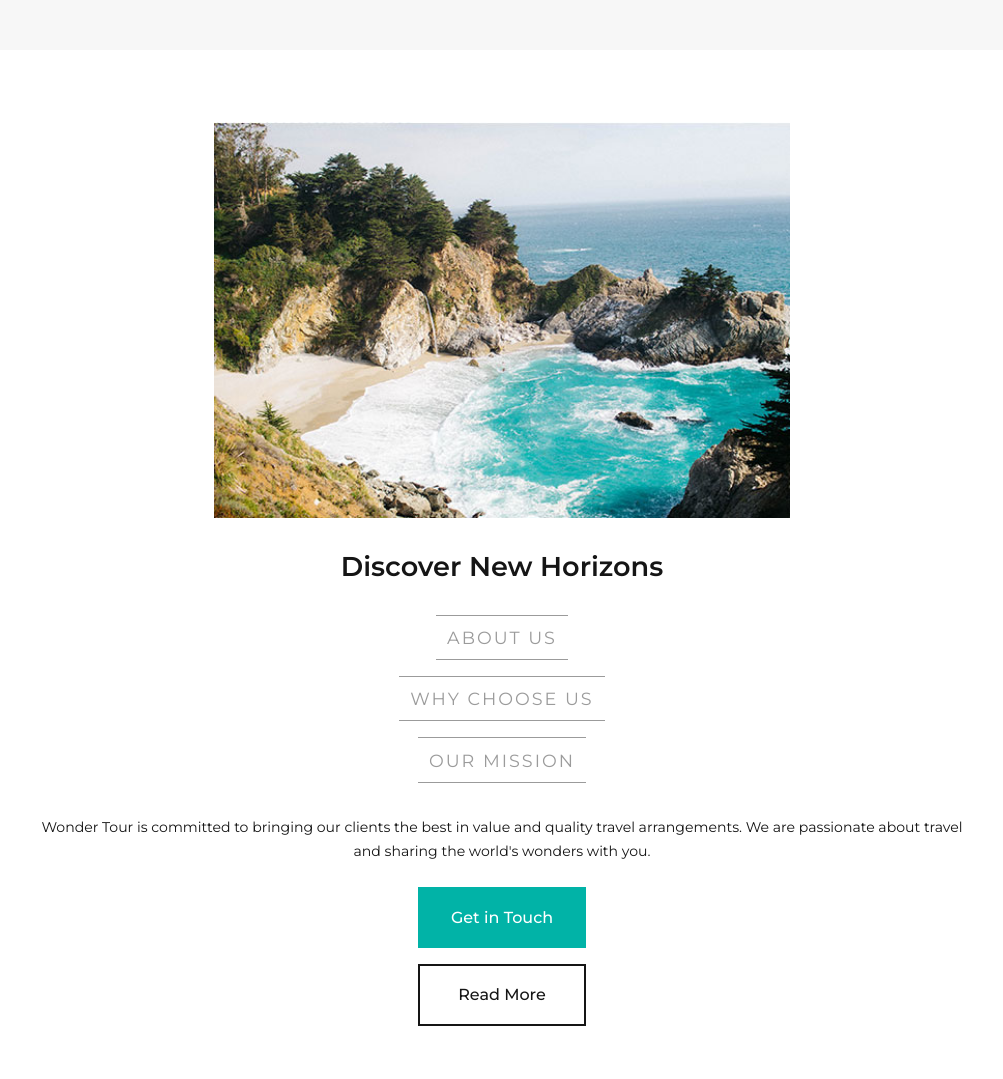
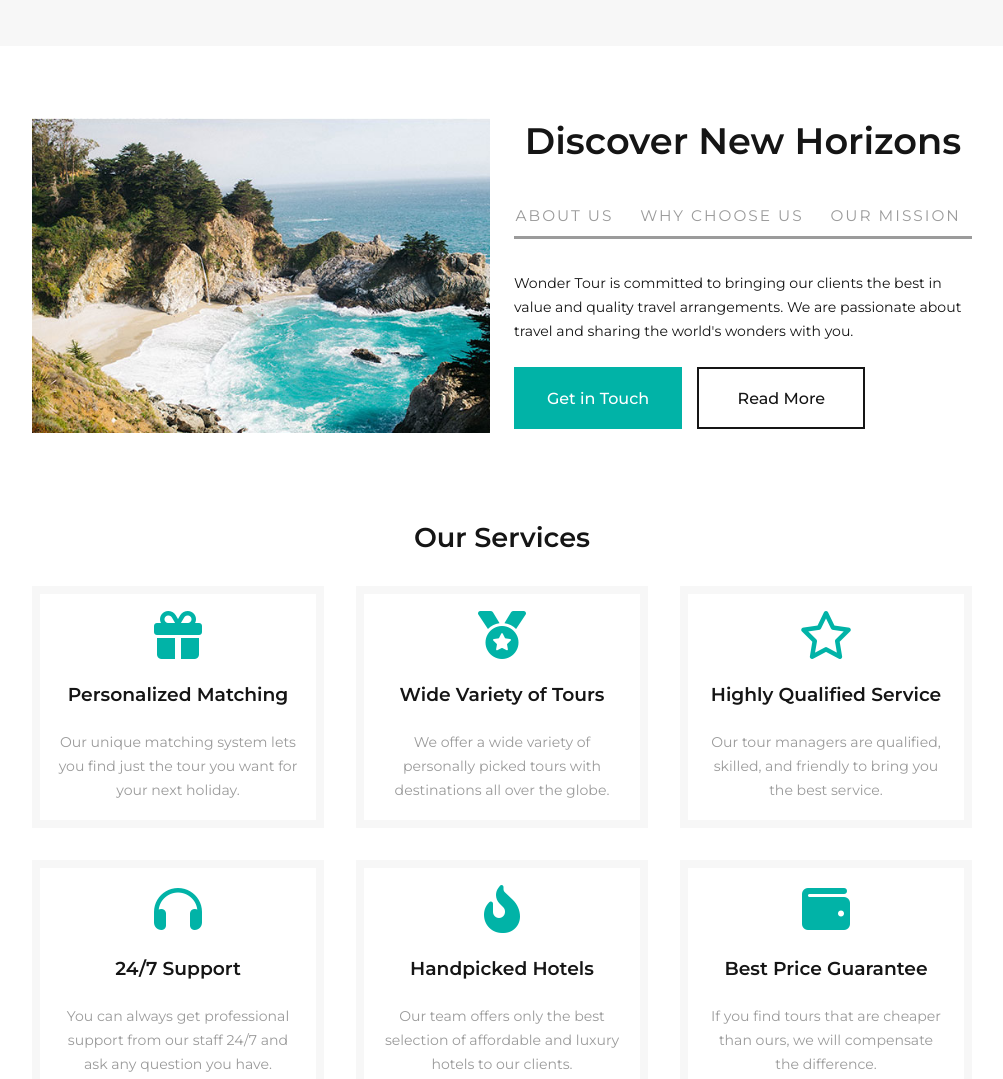
Before and after one commit to kauasilvandrade/explore-the-world, a plain HTML site: page index.html in a window 1280 px wide. Shown: the part 960-2039 px from the top of the page, without its empty margins (138-1141 px from the left). Drawn offline with Linux system fonts and the light colour scheme.

```diff
--- a/assets/css/responsive.css
+++ b/assets/css/responsive.css
@@ -14,6 +14,15 @@
 */
 
 @media screen and (min-width: 411px) {
+
+    /* SEÇÃO DISCOVER */
+    .secaoDiscover__descricaoInfo a {
+        display: inline-block;
+    }
+
+    .secaoDiscover__descricaoInfo a:not(:last-child) {
+        margin-right: 0.7rem;
+    }
 
     /* SEÇÃO PASSEIOS DIFERENTES */
     .secaoPasseiosDiferentes__integrantes:hover.secaoPasseiosDiferentes__integrantes img {
@@ -80,9 +89,33 @@
     .secaoCategoria__itemCategoria {
         overflow: hidden;
         position: relative;
-        max-width: 22.8rem;
+        max-width: 18.8rem;
+        width: 100%;
         margin: auto auto 2rem auto;
         height: 19rem;
+    }
+
+    /* SEÇÃO DISCOVER */
+    .secaoDiscover__descricaoInfo {
+        text-align: left;
+    }
+
+    .secaoDiscover__listaInfo {
+        justify-content: space-between;
+        border-bottom: 3px solid var(--cinza);
+    }
+
+    .secaoDiscover__itemInfo label {
+        border-top: unset;
+        border-bottom: unset;
+    }
+
+    .secaoDiscover__descricaoInfo p {
+        text-align: left;
+    }
+
+    .secaoDiscover__descricaoInfo a {
+        text-align: center;
     }
 
     /* SEÇÃO COMPRA DE PASSEIO */
@@ -132,3 +165,34 @@
     }
 
 }
+
+@media screen and (min-width: 990px) {
+
+    .container {
+        max-width: 940px;
+    }
+
+    .secaoDiscover > .container {
+        display: flex;
+        gap: 1.5rem;
+    }
+
+    .secaoDiscover__img, .secaoDiscover__infoDiscover {
+        width: 50%;
+    }
+
+
+    /* INFORMAÇÕES DISCOVER */
+    .secaoDiscover__infoDiscover h2 {
+        font-size: 2.3em;
+    }
+
+    .secaoDiscover__listaInfo {
+        flex-wrap: nowrap;
+    }
+
+    .secaoDiscover__itemInfo label {
+        font-size: 0.96em;
+    }
+
+}
--- a/assets/css/style.css
+++ b/assets/css/style.css
@@ -2,7 +2,6 @@
 
 /* CONFIGURAÇÕES GLOBAIS */
 :root {
-
     --branco: #fff;
     --cinza: #9b9b9b;
     --cinza-claro: #f7f7f7;
@@ -14,7 +13,6 @@
     --laranja: #ffcc00;
 
     --fonte: "Montserrat", sans-serif, Arial, sans-serif;
-
 }
 
 * {
@@ -30,7 +28,7 @@ body {
 
 .container {
     margin: 0 auto;
-    max-width: 940px;
+    max-width: 750px;
 }
 
 /* CABEÇALHO */
@@ -84,6 +82,7 @@ body {
     transition: .3s;
 }
 
+/* CLASSE ATIVADA COM JAVASCRIPT */
 .cabecalho__btnMenu .hamburguer.ativado {
     transform: rotate(180deg);
 }
@@ -108,6 +107,7 @@ body {
 
 .cabecalho__logo img {
     max-width: 14rem;
+    width: 100%;
 }
 
 .cabecalho__listaMenu {
@@ -219,7 +219,6 @@ body {
     text-decoration: none;
     padding: 1rem 1.1em;
     position: relative;
-    overflow: hidden;
     z-index: 1;
 }
 
@@ -263,18 +262,14 @@ body {
     position: relative;
     max-width: 22.8rem;
     margin: auto auto 2rem auto;
-    height: 19rem;
-}
-
-.secaoCategoria__itemCategoria:nth-of-type(2) h3 {
-    transform: translateX(-50%);
+    height: 21rem;
 }
 
 .secaoCategoria__itemCategoria a {}
 
 .secaoCategoria__itemCategoria a img {
     width: 100%;
-    height: 19rem;
+    height: 21rem;
     transition: .5s;
 }
 
@@ -290,6 +285,10 @@ body {
     transform: translateX(-43%);
     font-weight: 600;
     min-width: 10.7rem;
+}
+
+.secaoCategoria__itemCategoria:nth-of-type(2) h3 {
+    transform: translateX(-50%);
 }
 
 .secaoCategoria__irPara {
@@ -312,11 +311,6 @@ body {
     position: relative;
 }
 
-
-.secaoCategoria__irPara:hover.secaoCategoria__irPara span {
-    width: 3rem;
-}
-
 .secaoCategoria__irPara span::before {
     content: '';
     position: absolute;
@@ -330,13 +324,17 @@ body {
     transition: .5s;
 }
 
+.secaoCategoria__irPara:hover.secaoCategoria__irPara span {
+    width: 3rem;
+}
+
 .secaoCategoria__irPara:hover.secaoCategoria__irPara span::before {
     left: 2.8rem;
 }
 
 /* SEÇÃO DISCOVER NEW HORIZONS */
 .secaoDiscover {
-    padding: 4.5rem 1.5rem;
+    padding: 4.5rem 1.5rem 2rem;
 }
 
 /* IMAGEM */
@@ -364,13 +362,20 @@ body {
     text-align: center;
     margin-bottom: 2rem;
     display: flex;
-    flex-direction: column;
-    gap: 1rem;
+    flex-wrap: wrap;
+    gap: 0.6rem;
+    justify-content: center;
 }
 
-.secaoDiscover__itemInfo {}
+.secaoDiscover__itemInfo {
+    margin-left: -0.6rem;
+}
 
-.secaoDiscover__itemInfo a {
+.secaoDiscover__itemInfo input[type="radio"] {
+    display: none;
+}
+
+.secaoDiscover__itemInfo label {
     text-decoration: none;
     text-transform: uppercase;
     font-size: 1.1em;
@@ -467,12 +472,12 @@ body {
     border: 8px solid var(--cinza-claro);
 }
 
+.secaoServicos__itemServicos:hover.secaoServicos__itemServicos::before {
+    border: none;
+}
+
 .secaoServicos__itemServicos:hover {
     box-shadow: 0 0 10px 0 rgb(0 0 0 / 17%);
-}
-
-.secaoServicos__itemServicos:hover.secaoServicos__itemServicos::before {
-    border: none;
 }
 
 .secaoServicos__itemServicos span {}
--- a/index.html
+++ b/index.html
@@ -165,21 +165,24 @@
                     <ul class="secaoDiscover__listaInfo">
 
                         <li class="secaoDiscover__itemInfo">
-                            <a href="#">About Us</a>
+                            <label for="radio1">About Us</label>
+                            <input type="radio" name="discover" id="radio1" checked>
                         </li>
 
                         <li class="secaoDiscover__itemInfo">
-                            <a href="#">Why Choose US</a>
+                            <input type="radio" name="discover" id="radio2">
+                            <label for="radio2">Why Choose US</label>
                         </li>
 
                         <li class="secaoDiscover__itemInfo">
-                            <a href="#">Our Mission</a>
+                            <input type="radio" name="discover" id="radio3">
+                            <label for="radio3">Our Mission</label>
                         </li>
 
                     </ul>
 
                     <!-- DESCRIÇÃO INFORMAÇÕES -->
-                    <div class="secaoDiscover__descricaoInfo">
+                    <div class="secaoDiscover__descricaoInfo" id="info1">
 
                         <p>Wonder Tour is committed to bringing our clients the best in value and quality travel arrangements. We are passionate about travel and sharing the world's wonders with you.</p>
 
@@ -190,7 +193,7 @@
 
                     </div>
 
-                    <!-- <div class="secaoDiscover__descricaoInfo">
+                    <!-- <div class="secaoDiscover__descricaoInfo" id="info2">
 
                         <p>We are proud to offer excellent quality and value for money in our tours, which give you the chance to experience your chosen destination in an authentic and exciting way.</p>
 
@@ -200,7 +203,7 @@
 
                     </div>
 
-                    <div class="secaoDiscover__descricaoInfo">
+                    <div class="secaoDiscover__descricaoInfo" id="info3">
 
                         <p>Our mission is to provide the ultimate travel planning experience while becoming a one-stop shop for every travel service available in the industry.</p>
 
```
